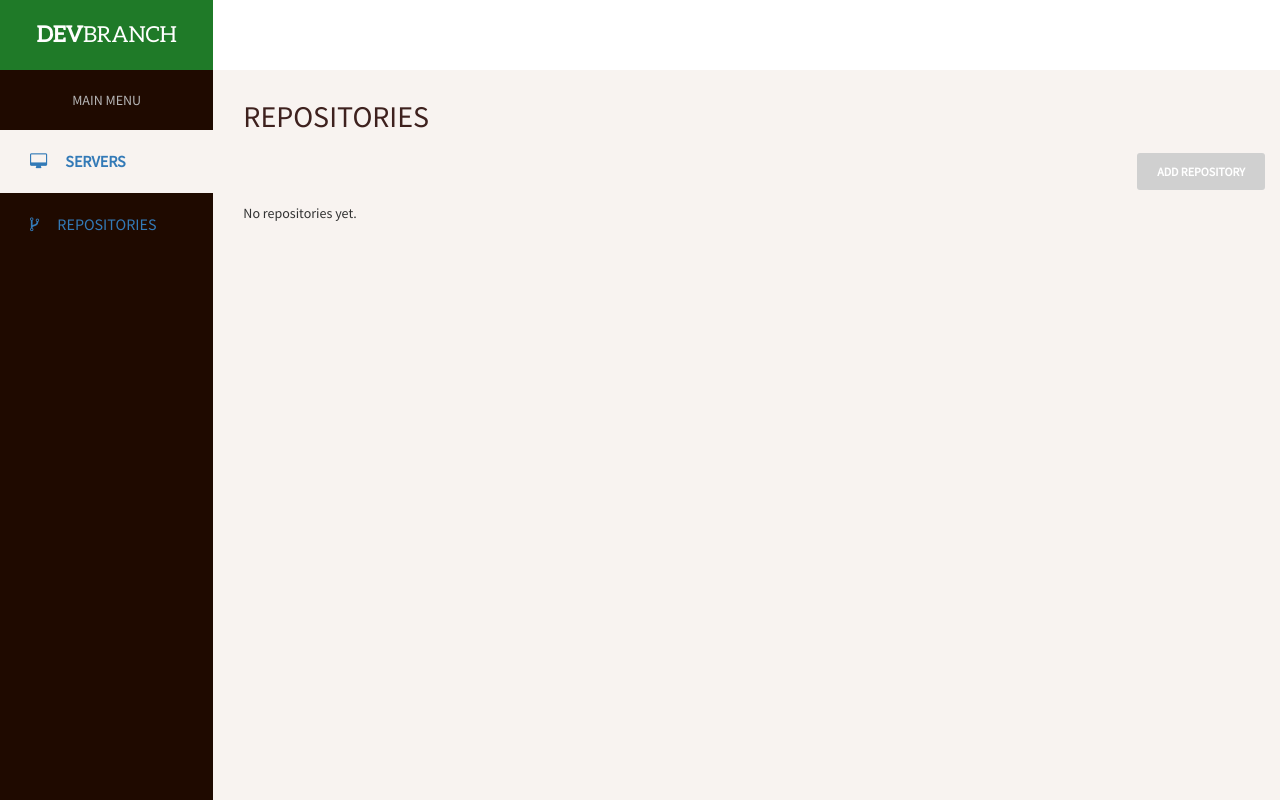
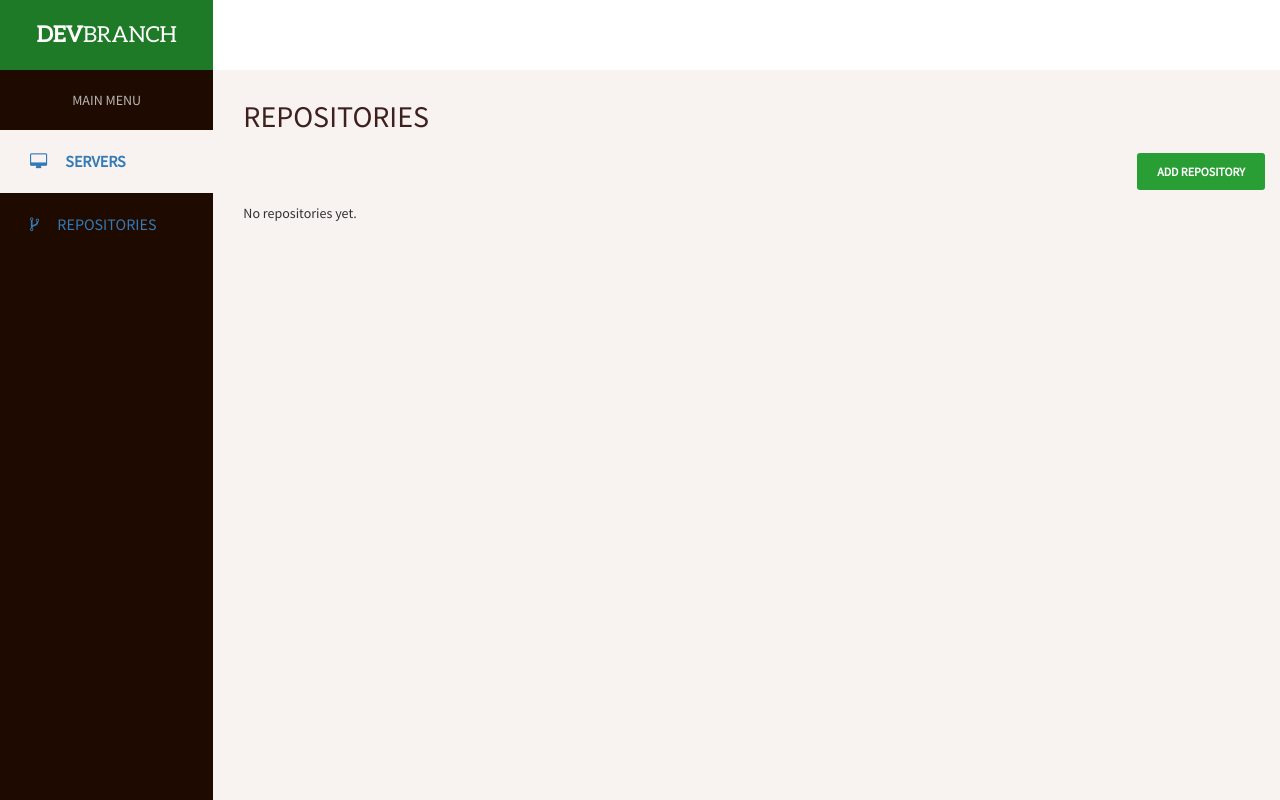
Before and after one commit to codedbyjay/django-branches, a Django app: page /branches/repositories/ in a window 1280 px wide. Run offline with Django 3.2, Linux system fonts and the light colour scheme; data that the repository does not hold is empty; parts of the project's set-up code (start-up, migrations or seed data) failed here and were passed over; some libraries are stand-ins or nearby versions.

Commit message:
Success button for Add repo

```diff
--- a/branches/templates/branches/repository_list.html
+++ b/branches/templates/branches/repository_list.html
@@ -6,7 +6,7 @@
 {% block content %}
 
 <div class="page-actions">
-	<a href="{% url 'branches:new-repository' %}" class="pull-right"><button class="btn btn-normal">Add repository</button></a>
+	<a href="{% url 'branches:new-repository' %}" class="pull-right"><button class="btn btn-success">Add repository</button></a>
 </div>
 
 {% for repository in object_list %}
```
